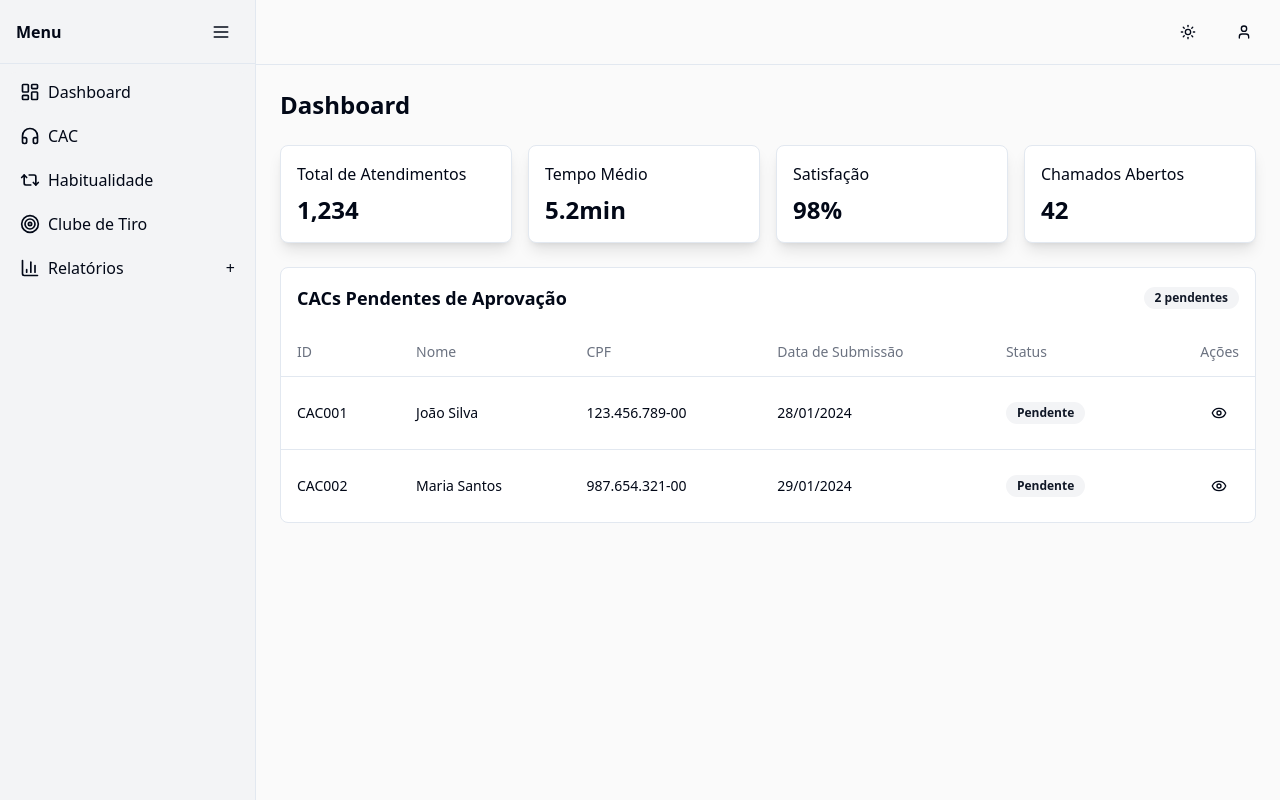
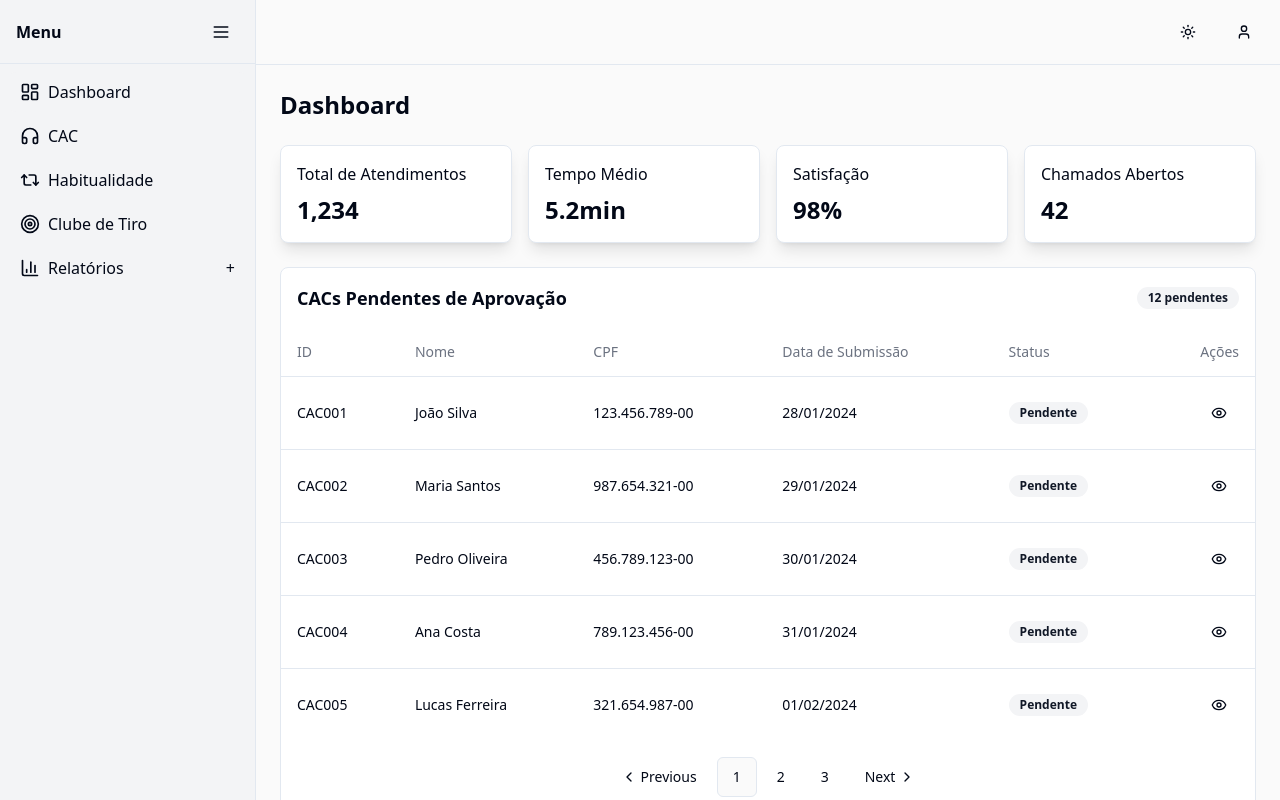
Before and after one commit to diegodsoliveira/lateral-menu-hub, a React (Vite) app: page / in a window 1280 px wide. Built offline with nearby package versions, Linux system fonts and the light colour scheme.

Commit message:
Add pagination to CACs table
Enhanced the CACs pending approval table by adding 10 additional mock data entries. Implemented pagination to limit the displayed entries to 5 at a time, allowing users to navigate through the additional records.
[skip gpt_engineer]

```diff
--- a/src/pages/Dashboard.tsx
+++ b/src/pages/Dashboard.tsx
@@ -32,6 +32,14 @@ import { Eye, Check, X, AlertCircle } from "lucide-react";
 import { Textarea } from "@/components/ui/textarea";
 import { toast } from "@/hooks/use-toast";
 import { useNavigate } from "react-router-dom";
+import {
+  Pagination,
+  PaginationContent,
+  PaginationItem,
+  PaginationLink,
+  PaginationNext,
+  PaginationPrevious,
+} from "@/components/ui/pagination";
 
 // Dados mockados para exemplo
 const pendingCacs = [
@@ -67,6 +75,166 @@ const pendingCacs = [
       observacoes: "Prática de tiro defensivo"
     }
   },
+  {
+    id: "CAC003",
+    nome: "Pedro Oliveira",
+    cpf: "456.789.123-00",
+    dataSubmissao: "2024-01-30",
+    status: "Pendente",
+    habitualidade: {
+      clube: "Clube de Tiro Delta",
+      arma: "Pistola Glock G17",
+      calibre: "9mm",
+      dataUso: "2024-02-17",
+      duracao: "3 horas",
+      instrutor: "Roberto Alves",
+      observacoes: "Treinamento avançado"
+    }
+  },
+  {
+    id: "CAC004",
+    nome: "Ana Costa",
+    cpf: "789.123.456-00",
+    dataSubmissao: "2024-01-31",
+    status: "Pendente",
+    habitualidade: {
+      clube: "Clube de Tiro Omega",
+      arma: "Carabina Taurus T4",
+      calibre: "5.56",
+      dataUso: "2024-02-18",
+      duracao: "2.5 horas",
+      instrutor: "Marcos Silva",
+      observacoes: "Treinamento com rifle"
+    }
+  },
+  {
+    id: "CAC005",
+    nome: "Lucas Ferreira",
+    cpf: "321.654.987-00",
+    dataSubmissao: "2024-02-01",
+    status: "Pendente",
+    habitualidade: {
+      clube: "Clube de Tiro Alpha",
+      arma: "Pistola Beretta 92",
+      calibre: "9mm",
+      dataUso: "2024-02-19",
+      duracao: "2 horas",
+      instrutor: "Paulo Santos",
+      observacoes: "Treinamento tático"
+    }
+  },
+  {
+    id: "CAC006",
+    nome: "Carla Rodrigues",
+    cpf: "654.987.321-00",
+    dataSubmissao: "2024-02-02",
+    status: "Pendente",
+    habitualidade: {
+      clube: "Clube de Tiro Beta",
+      arma: "Revólver Smith & Wesson 686",
+      calibre: ".357",
+      dataUso: "2024-02-20",
+      duracao: "1.5 horas",
+      instrutor: "Fernando Lima",
+      observacoes: "Prática básica"
+    }
+  },
+  {
+    id: "CAC007",
+    nome: "Ricardo Almeida",
+    cpf: "147.258.369-00",
+    dataSubmissao: "2024-02-03",
+    status: "Pendente",
+    habitualidade: {
+      clube: "Clube de Tiro Gamma",
+      arma: "Pistola CZ P-07",
+      calibre: "9mm",
+      dataUso: "2024-02-21",
+      duracao: "2 horas",
+      instrutor: "Juliana Costa",
+      observacoes: "Treinamento intermediário"
+    }
+  },
+  {
+    id: "CAC008",
+    nome: "Beatriz Lima",
+    cpf: "258.369.147-00",
+    dataSubmissao: "2024-02-04",
+    status: "Pendente",
+    habitualidade: {
+      clube: "Clube de Tiro Sigma",
+      arma: "Pistola HK VP9",
+      calibre: "9mm",
+      dataUso: "2024-02-22",
+      duracao: "3 horas",
+      instrutor: "Ricardo Oliveira",
+      observacoes: "Treinamento avançado"
+    }
+  },
+  {
+    id: "CAC009",
+    nome: "Fernando Santos",
+    cpf: "369.147.258-00",
+    dataSubmissao: "2024-02-05",
+    status: "Pendente",
+    habitualidade: {
+      clube: "Clube de Tiro Epsilon",
+      arma: "Carabina AR-15",
+      calibre: "5.56",
+      dataUso: "2024-02-23",
+      duracao: "2.5 horas",
+      instrutor: "Amanda Silva",
+      observacoes: "Treinamento com rifle"
+    }
+  },
+  {
+    id: "CAC010",
+    nome: "Mariana Costa",
+    cpf: "741.852.963-00",
+    dataSubmissao: "2024-02-06",
+    status: "Pendente",
+    habitualidade: {
+      clube: "Clube de Tiro Zeta",
+      arma: "Pistola Sig Sauer P320",
+      calibre: "9mm",
+      dataUso: "2024-02-24",
+      duracao: "2 horas",
+      instrutor: "Rafael Santos",
+      observacoes: "Treinamento tático avançado"
+    }
+  },
+  {
+    id: "CAC011",
+    nome: "Gabriel Oliveira",
+    cpf: "852.963.741-00",
+    dataSubmissao: "2024-02-07",
+    status: "Pendente",
+    habitualidade: {
+      clube: "Clube de Tiro Theta",
+      arma: "Pistola Walther PPQ",
+      calibre: "9mm",
+      dataUso: "2024-02-25",
+      duracao: "2 horas",
+      instrutor: "Camila Lima",
+      observacoes: "Treinamento de precisão"
+    }
+  },
+  {
+    id: "CAC012",
+    nome: "Isabella Santos",
+    cpf: "963.741.852-00",
+    dataSubmissao: "2024-02-08",
+    status: "Pendente",
+    habitualidade: {
+      clube: "Clube de Tiro Iota",
+      arma: "Revólver Taurus RT856",
+      calibre: ".38",
+      dataUso: "2024-02-26",
+      duracao: "1.5 horas",
+      instrutor: "Lucas Ferreira",
+      observacoes: "Treinamento básico"
+    }
+  }
 ];
 
 const Dashboard = () => {
@@ -74,6 +242,8 @@ const Dashboard = () => {
   const [isViewModalOpen, setIsViewModalOpen] = useState(false);
   const [isRejectModalOpen, setIsRejectModalOpen] = useState(false);
   const [rejectReason, setRejectReason] = useState("");
+  const [currentPage, setCurrentPage] = useState(1);
+  const itemsPerPage = 5;
   const navigate = useNavigate();
 
   const handleView = (cac: typeof pendingCacs[0]) => {
@@ -118,6 +288,12 @@ const Dashboard = () => {
     setSelectedCAC(null);
   };
 
+  // Pagination logic
+  const totalPages = Math.ceil(pendingCacs.length / itemsPerPage);
+  const startIndex = (currentPage - 1) * itemsPerPage;
+  const endIndex = startIndex + itemsPerPage;
+  const currentCacs = pendingCacs.slice(startIndex, endIndex);
+
   return (
     <div>
       <h1 className="text-2xl font-semibold mb-6">Dashboard</h1>
@@ -157,7 +333,7 @@ const Dashboard = () => {
             </TableRow>
           </TableHeader>
           <TableBody>
-            {pendingCacs.map((cac) => (
+            {currentCacs.map((cac) => (
               <TableRow key={cac.id}>
                 <TableCell className="font-medium">{cac.id}</TableCell>
                 <TableCell>{cac.nome}</TableCell>
@@ -179,6 +355,34 @@ const Dashboard = () => {
             ))}
           </TableBody>
         </Table>
+        <div className="p-4">
+          <Pagination>
+            <PaginationContent>
+              <PaginationItem>
+                <PaginationPrevious
+                  onClick={() => setCurrentPage(prev => Math.max(1, prev - 1))}
+                  disabled={currentPage === 1}
+                />
+              </PaginationItem>
+              {Array.from({ length: totalPages }, (_, i) => i + 1).map((page) => (
+                <PaginationItem key={page}>
+                  <PaginationLink
+                    onClick={() => setCurrentPage(page)}
+                    isActive={currentPage === page}
+                  >
+                    {page}
+                  </PaginationLink>
+                </PaginationItem>
+              ))}
+              <PaginationItem>
+                <PaginationNext
+                  onClick={() => setCurrentPage(prev => Math.min(totalPages, prev + 1))}
+                  disabled={currentPage === totalPages}
+                />
+              </PaginationItem>
+            </PaginationContent>
+          </Pagination>
+        </div>
       </div>
 
       {/* Modal de Visualização de Habitualidade */}
```
